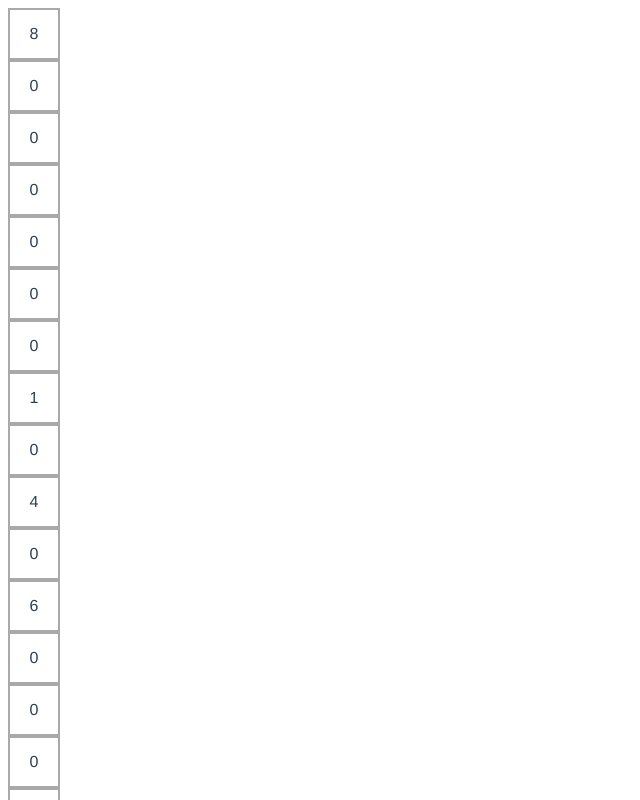
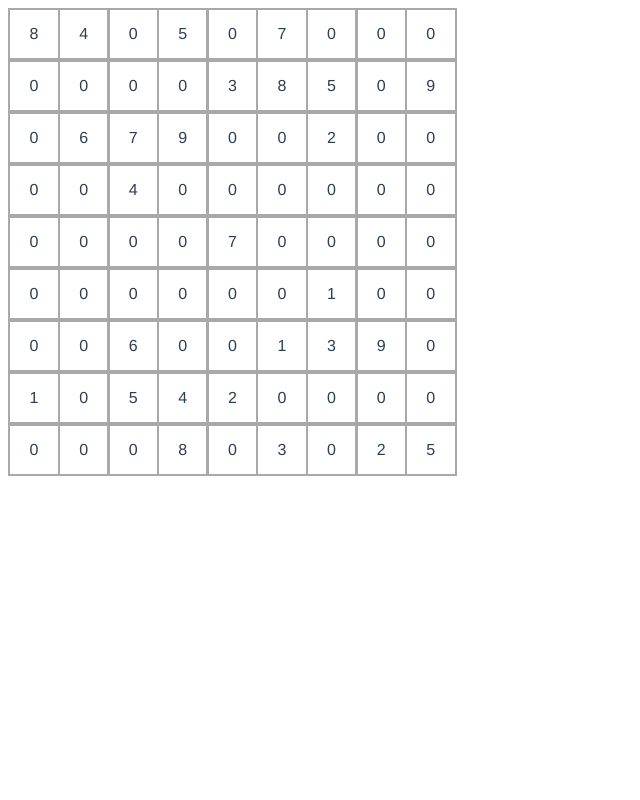
Before and after one commit to anpe9592/Sudoku-vue, a Vue app: page / in a window 1280 px wide. Shown: the top 800 px of the page, without its empty margins (0-640 px from the left). Built offline with nearby package versions, Linux system fonts and the light colour scheme.

Commit message:
got a sudoku grid now

```diff
--- a/src/components/Sudoku.vue
+++ b/src/components/Sudoku.vue
@@ -67,4 +67,11 @@ export default {
   border-width: 2px 2px 2px 2px;
   font-size: inherit;
 }
+
+.Sudoku {
+  float: left;
+  display: grid;
+  grid-template-columns: repeat(9, 3em);
+  grid-gap: .1em;
+}
 </style>
```
